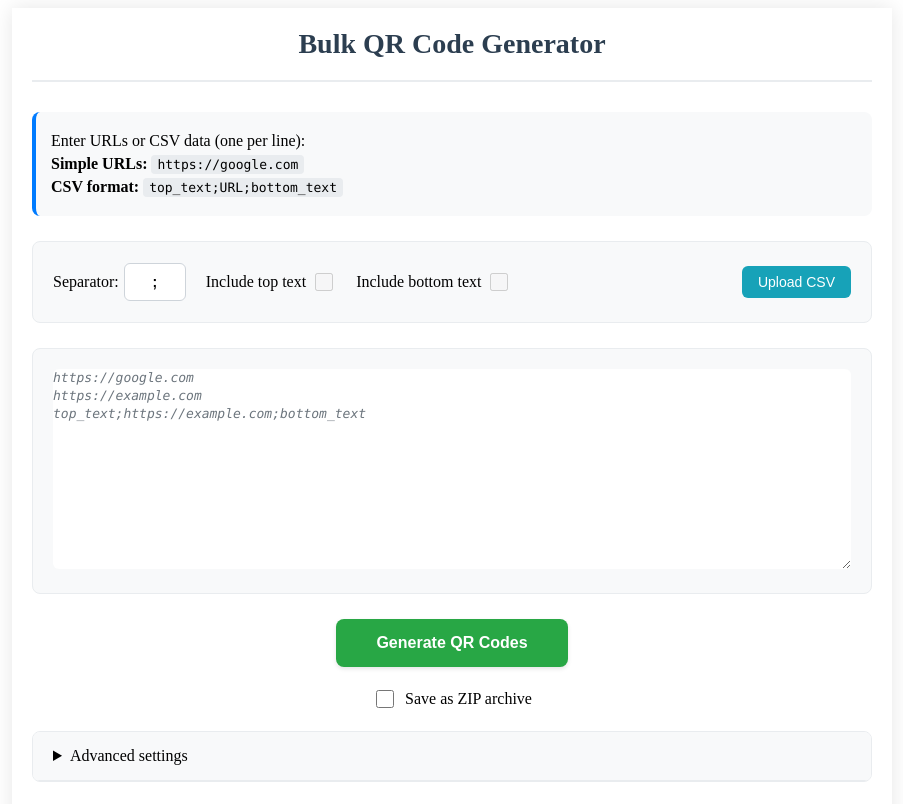
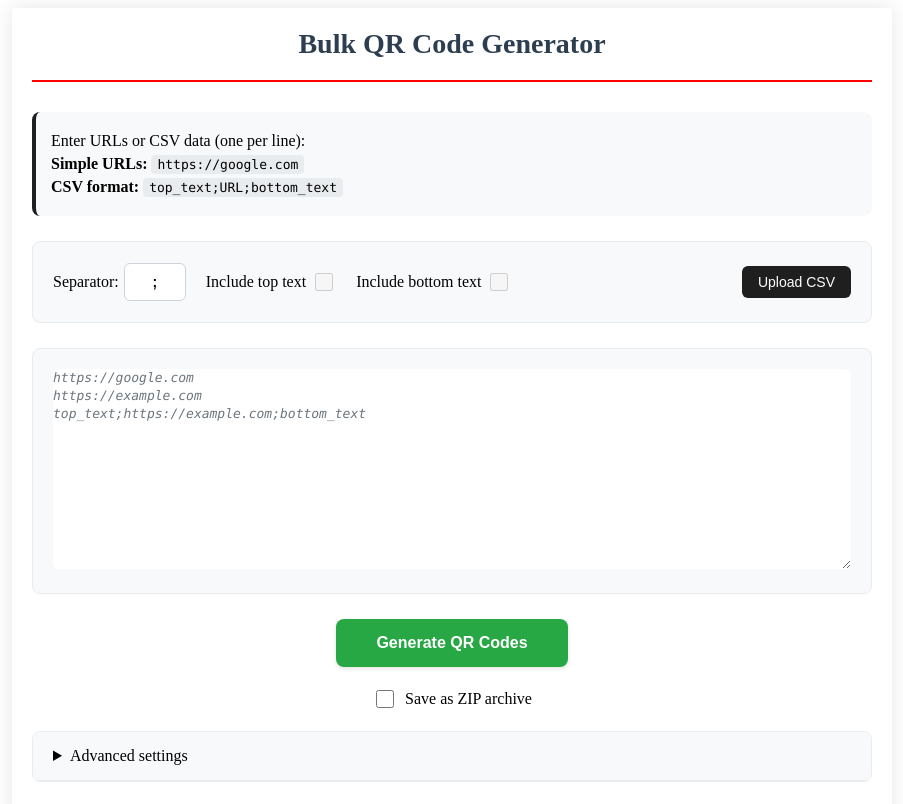
Before and after one commit to Tuchnyak/extension_qrcodebulk, a website with bundled scripts: page src/bulk.html in a window 1280 px wide. Shown: the whole page, without its empty margins (188-1091 px from the left). Built offline with nearby package versions, Linux system fonts and the light colour scheme.

Commit message:
chore(ui): tweak colors in bulk.css (intermediate)

```diff
--- a/src/bulk.css
+++ b/src/bulk.css
@@ -13,7 +13,7 @@
     text-align: center;
     margin-bottom: 30px;
     padding-bottom: 20px;
-    border-bottom: 2px solid #e9ecef;
+    border-bottom: 2px solid #ff0000;
 }
 
 .header h1 {
@@ -29,7 +29,7 @@
     padding: 15px;
     border-radius: 8px;
     margin-bottom: 25px;
-    border-left: 4px solid #007bff;
+    border-left: 4px solid #1F1F1F;
 }
 
 .instructions p {
@@ -249,7 +249,7 @@ input[type="checkbox"] {
 
 /* Upload CSV Button */
 #upload-csv-btn {
-    background-color: #17a2b8;
+    background-color: #1F1F1F;
     color: white;
     border: none;
     padding: 8px 16px;
```
